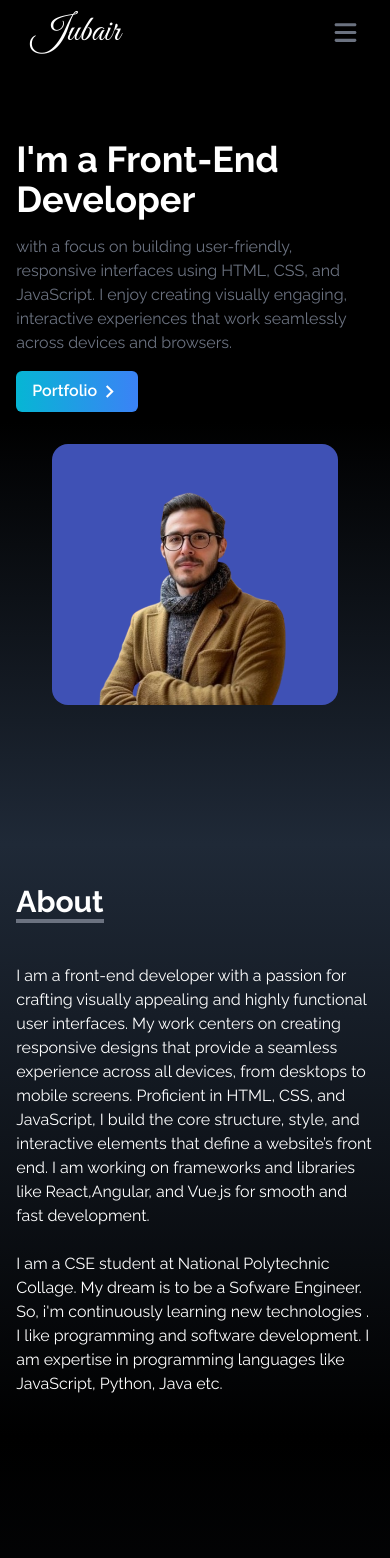
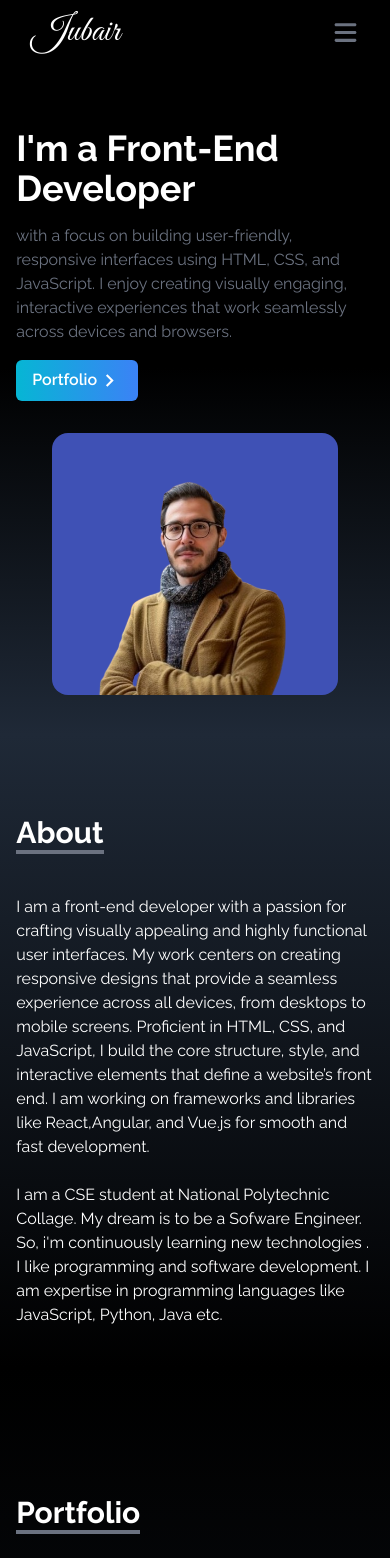
Before and after one commit to JubairHossain-280/Portfolio, a React (Create React App) app: page / in a window 390 px wide. Shown: the top 1558 px of the page. Built offline with nearby package versions, Linux system fonts and the light colour scheme.

Commit message:
loading..

```diff
--- a/src/components/About.jsx
+++ b/src/components/About.jsx
@@ -2,7 +2,7 @@ import React from 'react'
 
 const About = () => {
   return (
-    <div name='about' className='w-full text-white bg-gradient-to-b from-gray-800 to-black h-full py-10 md:h-screen md:py-0'>
+    <div name='about' className='w-full text-white bg-gradient-to-b from-gray-800 to-black h-full pt-20 pb-10 md:h-screen md:py-0'>
       <div className='max-w-screen-lg mx-auto flex flex-col justify-center w-11/12 h-full '>
         <div className='pb-8'>
           <p className='text-3xl font-bold inline border-b-4 border-gray-500 md:text-5xl'>About</p>
--- a/src/components/Home.jsx
+++ b/src/components/Home.jsx
@@ -6,7 +6,7 @@ import { Link } from 'react-scroll';
 
 const Home = () => {
   return (
-    <div name='home' className='bg-gradient-to-b from-black via-black to-gray-800 w-full h-screen'>
+    <div name='home' className='bg-gradient-to-b from-black via-black to-gray-800 w-full h-full pt-32 pb-10 md:h-screen md:py-0'>
        <div className='max-w-screen-lg mx-auto flex flex-col justify-center items-center h-full md:flex-row w-11/12'>
         <div className='flex flex-col justify-center mb-8 mx-auto md:mb-0'>
             <h2 className='text-4xl md:text-5xl lg:text-7xl font-bold text-white'>
```
